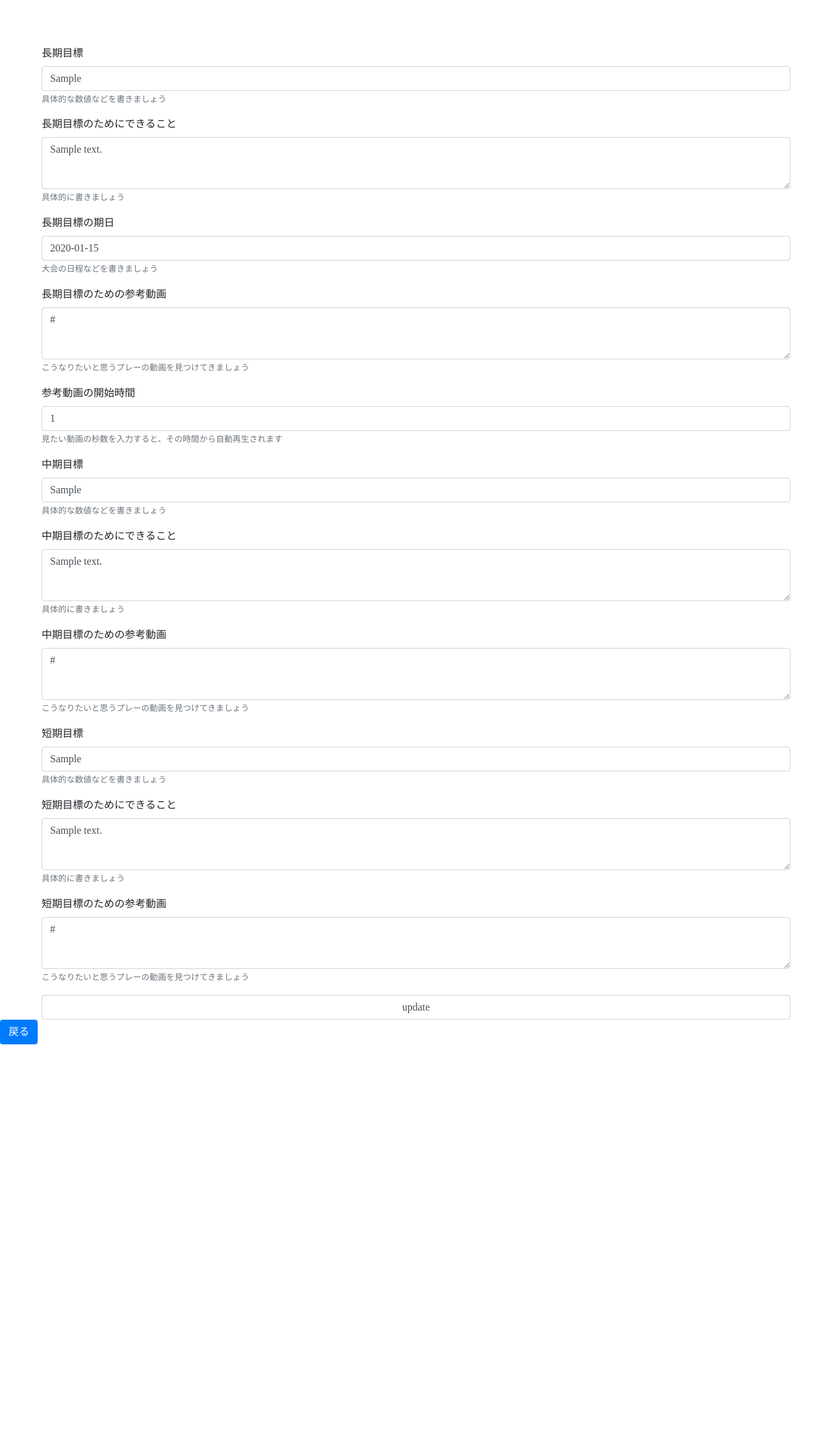
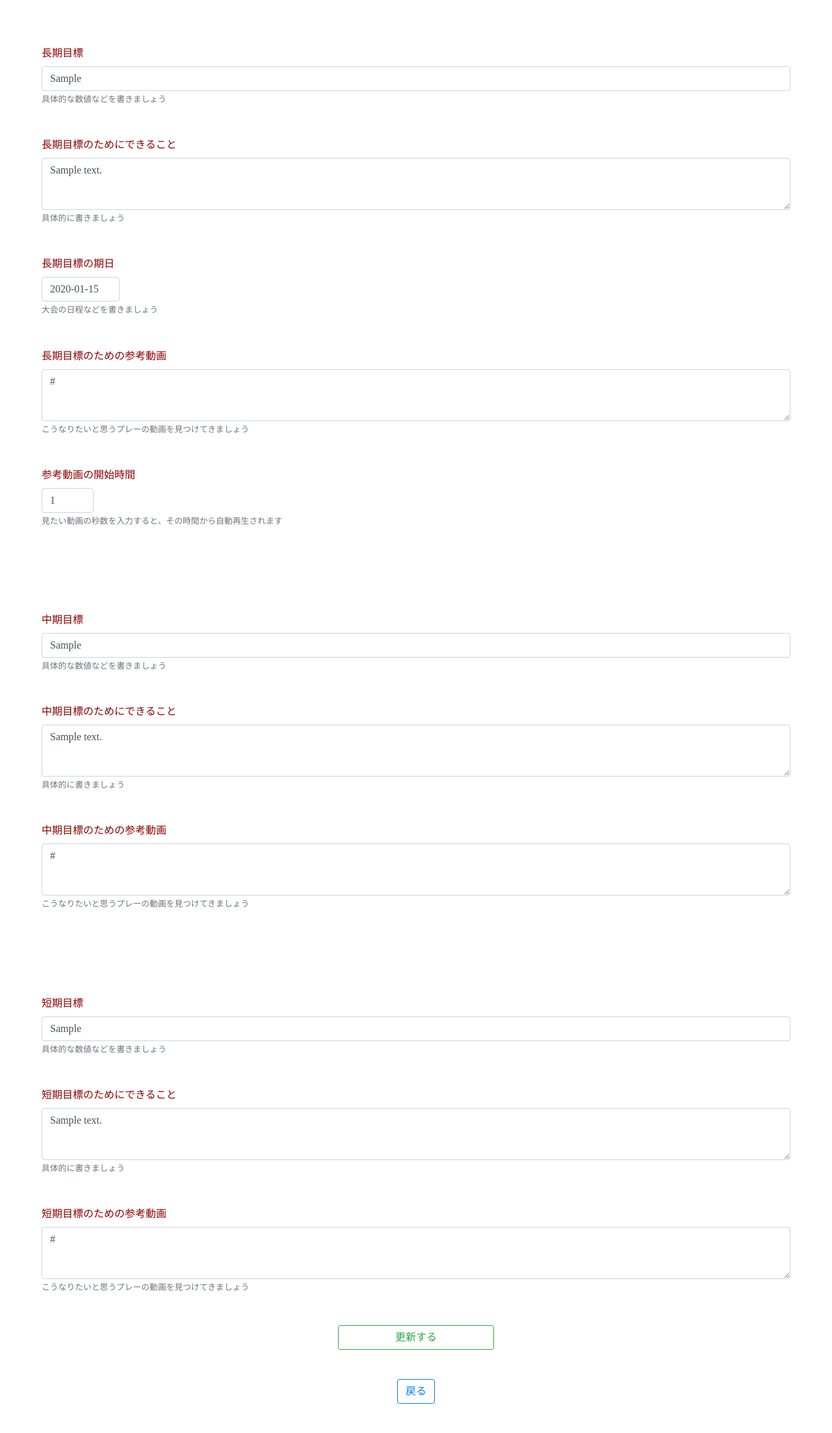
Before and after one commit to kazuya0208442/Training-Diary, a Django app: page /t_update/1 in a window 1280 px wide. Shown: the whole page at 65% size. Before the commit the page ends 1607 px from the top, so only its background shows below. Run offline with Django 3.2, Linux system fonts and the light colour scheme; tables that the repository leaves empty hold one stand-in row (values such as "Sample post"); some libraries are stand-ins or nearby versions; some web fonts are replaced.

Commit message:
update_target_design_#91

```diff
--- a/app/templates/app_target_update.html
+++ b/app/templates/app_target_update.html
@@ -12,6 +12,16 @@
         height: 10vh !important;
       }
 
+      .update {
+        display: flex;
+        justify-content: center;
+        margin-bottom: 45px;
+      }
+
+      label {
+        color: darkred;
+      }
+
     </style>
 
 
@@ -19,102 +29,92 @@
     <div class="form_container">
         <form action='' method='POST' onsubmit="return false;" >{% csrf_token %}
 
-      <!-- <input type="text" name="long_target" value="あああ" maxlength="100" required="" id="id_long_target" class="form-control"> -->
-      <!-- <textarea name="long_target_summary" cols="40" rows="10" required="" id="id_long_target_summary" class="form-control">あああaaaaassss</textarea> -->
-
-      <!-- <label for="inputPassword5">Password</label>
-      <input type="password" id="inputPassword5" class="form-control" aria-describedby="passwordHelpBlock">
-      <small id="passwordHelpBlock" class="form-text text-muted">
-          Your password must be 8-20 characters long, contain letters and numbers, and must not contain spaces, special characters, or emoji.
-      </small>
-
-      <div class="form-group">
-        <label for="exampleFormControlTextarea1">Example textarea</label>
-        <textarea class="form-control" id="exampleFormControlTextarea1" rows="3"></textarea>
-      </div> -->
-
         <div class="form-group">
           <label for="id_long_target">長期目標</label>
           {{ form.long_target }}
-        <small class="text-muted form-text">
+          <small class="text-muted form-text mb-5">
             具体的な数値などを書きましょう
           </small>
         </div>
         <div class="form-group">
           <label for="id_long_target">長期目標のためにできること</label>
           {{ form.long_target_summary }}
-        <small class="text-muted">
+          <small class="text-muted mb-5 form-text">
             具体的に書きましょう
           </small>
         </div>
-      <div class="form-group">
-        <label for="id_long_target">長期目標の期日</label>
+        <div class="form-group" style="width: 15vh;">
+          <label for="id_long_target" style="width: 50vh;">長期目標の期日</label>
           {{ form.long_target_date }}
-        <small class="text-muted">
+          <small class="text-muted mb-5 form-text" style="width: 50vh;">
             大会の日程などを書きましょう
           </small>
         </div>
         <div class="form-group">
           <label for="id_long_target">長期目標のための参考動画</label>
           {{ form.long_target_link }}
-        <small class="text-muted">
+          <small class="text-muted mb-5 form-text">
             こうなりたいと思うプレーの動画を見つけてきましょう
           </small>
         </div>
-      <div class="form-group">
-        <label for="id_long_target">参考動画の開始時間</label>
+        <div class="form-group" style="margin-bottom: 130px; width: 10vh;">
+          <label for="id_long_target" style="width: 50vh;">参考動画の開始時間</label>
           {{ form.long_target_link_start }}
-        <small class="text-muted">
+          <small class="text-muted mb-5 form-text" style="width: 50vh;">
             見たい動画の秒数を入力すると、その時間から自動再生されます
           </small>
         </div>
         <div class="form-group">
           <label for="id_long_target">中期目標</label>
           {{ form.middle_target }}
-        <small class="text-muted">
+          <small class="text-muted mb-5 form-text">
             具体的な数値などを書きましょう
           </small>
         </div>
         <div class="form-group">
           <label for="id_long_target">中期目標のためにできること</label>
           {{ form.middle_target_summary }}
-        <small class="text-muted">
+          <small class="text-muted mb-5 form-text">
             具体的に書きましょう
           </small>
         </div>
-      <div class="form-group">
+        <div class="form-group" style="margin-bottom: 130px;">
           <label for="id_long_target">中期目標のための参考動画</label>
           {{ form.middle_target_link }}
-        <small class="text-muted">
+          <small class="text-muted mb-5 form-text">
             こうなりたいと思うプレーの動画を見つけてきましょう
           </small>
         </div>
         <div class="form-group">
           <label for="id_long_target">短期目標</label>
           {{ form.short_target }}
-        <small class="text-muted">
+          <small class="text-muted mb-5 form-text">
             具体的な数値などを書きましょう
           </small>
         </div>
         <div class="form-group">
           <label for="id_long_target">短期目標のためにできること</label>
           {{ form.short_target_summary }}
-        <small class="text-muted">
+          <small class="text-muted mb-5 form-text">
             具体的に書きましょう
           </small>
         </div>
         <div class="form-group">
           <label for="id_long_target">短期目標のための参考動画</label>
           {{ form.short_target_link }}
-        <small class="text-muted">
+          <small class="text-muted mb-5 form-text">
             こうなりたいと思うプレーの動画を見つけてきましょう
           </small>
         </div>
-
-      <input type='button' value='update' onclick="submit();">
+        <div class="update">
+          <input type='button' value='更新する' class="btn btn-outline-success" onclick="submit();" style="width: 30vh;">
+        </div>
+        <div class="update">
+          <a href="{{request.META.HTTP_REFERER}}" class="btn btn-outline-primary" tabindex="-1" role="button" aria-disabled="true">戻る</a>
+        </div>
       </form>
     </div>
-    <a href="{{request.META.HTTP_REFERER}}" class="btn btn-primary" tabindex="-1" role="button" aria-disabled="true">戻る</a>
+
 
 
     <script>
```
Lines whose indentation alone changed are shown as unchanged.
